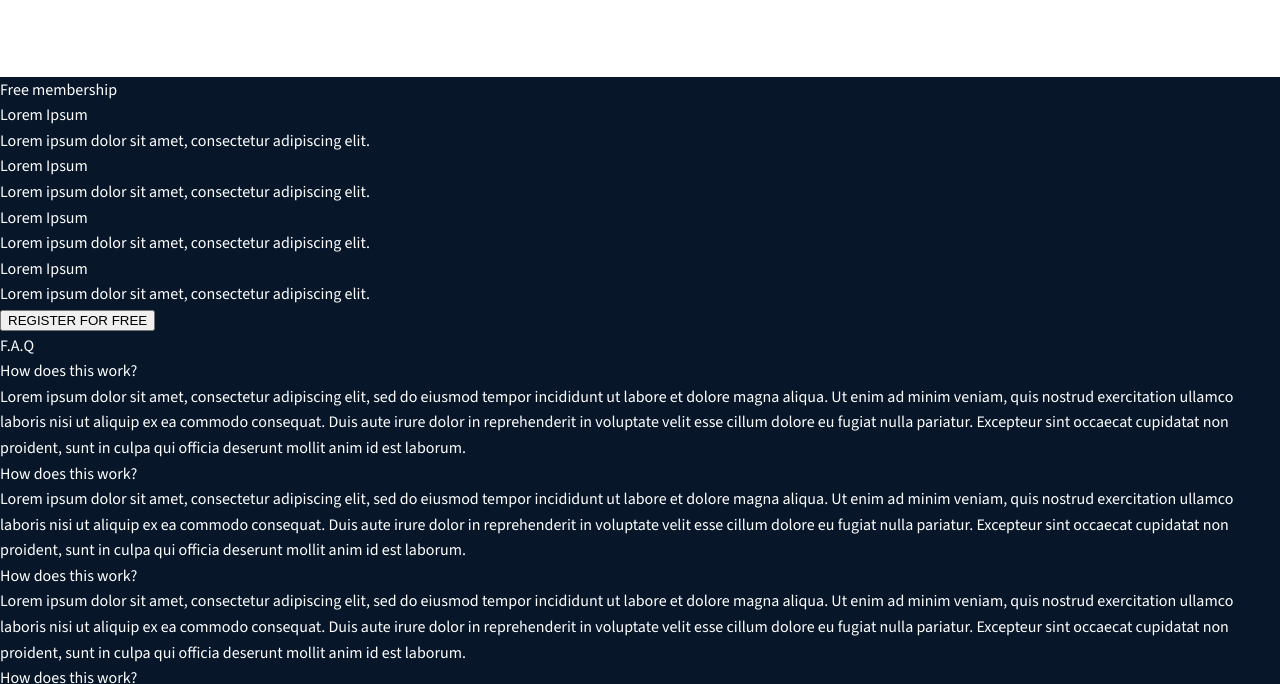
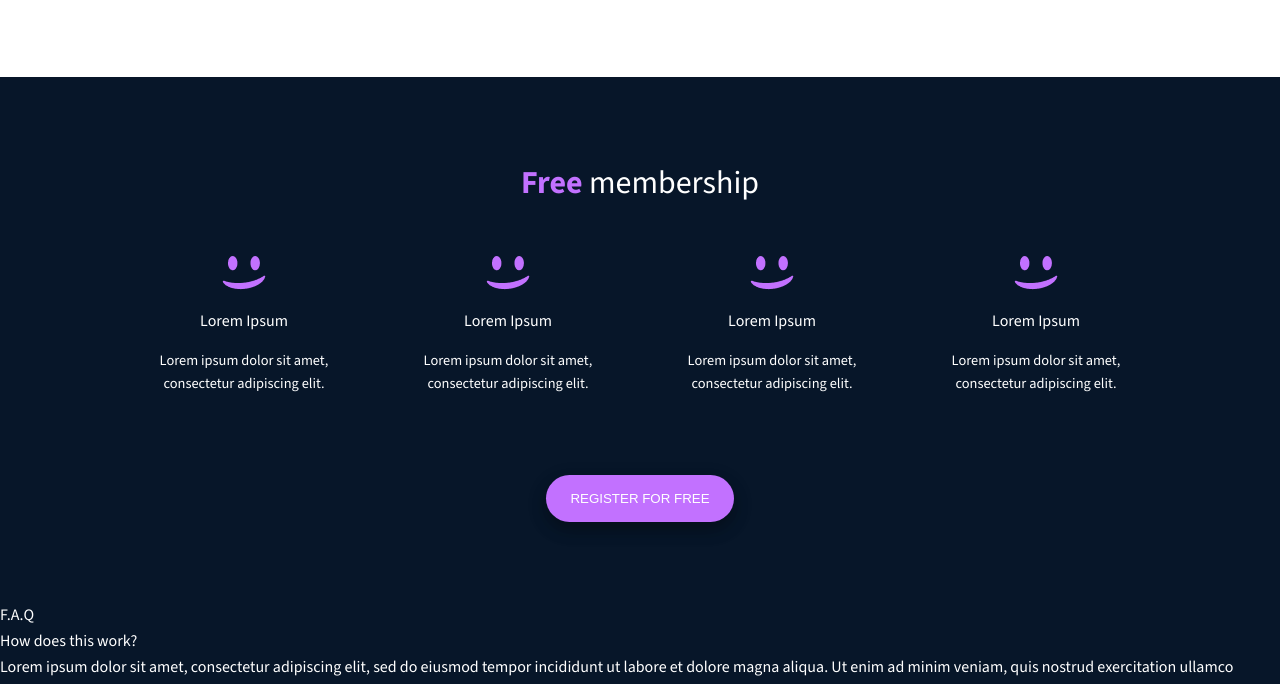
Before and after one commit to kwakyetech/alx_html_css, a plain HTML site: page css_advanced/index.html in a window 1280 px wide. Shown: the part 2048-2732 px from the top of the page. Drawn offline with nearby package versions, Linux system fonts and the light colour scheme.

Commit message:
Add styling for membership section based on Figma design

```diff
--- a/css_advanced/index.html
+++ b/css_advanced/index.html
@@ -163,25 +163,25 @@
             </div>
         </section>
         <section>
-            <h2>Free membership</h2>
+            <h2> <span>Free</span> membership</h2>
             <div>
                 <div>
-                    <img src="./images/smile.svg" alt="">
+                    <img src="./images/smile.png" alt="">
                     <h3>Lorem Ipsum</h3>
                     <p>Lorem ipsum dolor sit amet, consectetur adipiscing elit.</p>
                 </div>
                 <div>
-                    <img src="./images/smile.svg" alt="">
+                    <img src="./images/smile.png" alt="">
                     <h3>Lorem Ipsum</h3>
                     <p>Lorem ipsum dolor sit amet, consectetur adipiscing elit.</p>
                 </div>
                 <div>
-                    <img src="./images/smile.svg" alt="">
+                    <img src="./images/smile.png" alt="">
                     <h3>Lorem Ipsum</h3>
                     <p>Lorem ipsum dolor sit amet, consectetur adipiscing elit.</p>
                 </div>
                 <div>
-                    <img src="./images/smile.svg" alt="">
+                    <img src="./images/smile.png" alt="">
                     <h3>Lorem Ipsum</h3>
                     <p>Lorem ipsum dolor sit amet, consectetur adipiscing elit.</p>
                 </div>
--- a/css_advanced/styles.css
+++ b/css_advanced/styles.css
@@ -310,3 +310,59 @@ main > section:nth-of-type(3) h4 {
   align-items: center;
   gap: 1rem;
 }
+
+/* === Free Membership === */
+main > section:nth-of-type(4) {
+  background: #071629;
+  color: #fff;
+  text-align: center;
+  padding: 5rem 10%;
+}
+
+main > section:nth-of-type(4) > div {
+  display: flex;
+  flex-wrap: wrap;
+  justify-content: center;
+  gap: 4rem;
+  margin-bottom: 3rem;
+}
+
+main > section:nth-of-type(4) h2 {
+  margin-bottom: 3rem;
+  font-size: 2rem;
+  color: #fff;
+  margin-bottom: 3rem;
+  font-weight: 200;
+}
+
+main > section:nth-of-type(4) h3 {
+  margin: 1rem 0;
+}
+
+main > section:nth-of-type(4) p {
+  font-size: 0.9rem;
+  max-width: 200px;
+  margin: 0 auto;
+}
+
+main > section:nth-of-type(4) button {
+    margin-top: 2rem;
+    padding: 1rem 1.5rem;
+    background: #C271FF;
+    border: none;
+    border-radius: 2rem;
+    color: #fff;
+    cursor: pointer;
+    box-shadow: 0 8px 16px 0 rgba(0,0,0,0.2), 0 6px 20px 0 rgba(0,0,0,0.19);
+}
+
+main > section:nth-child(4) > div > div {
+  display: flex;
+  flex-direction: column;
+  align-items: center;
+}
+
+main > section:nth-child(4) > h2 > span {
+  color: #C271FF;
+  font-weight: 700;
+}
```
